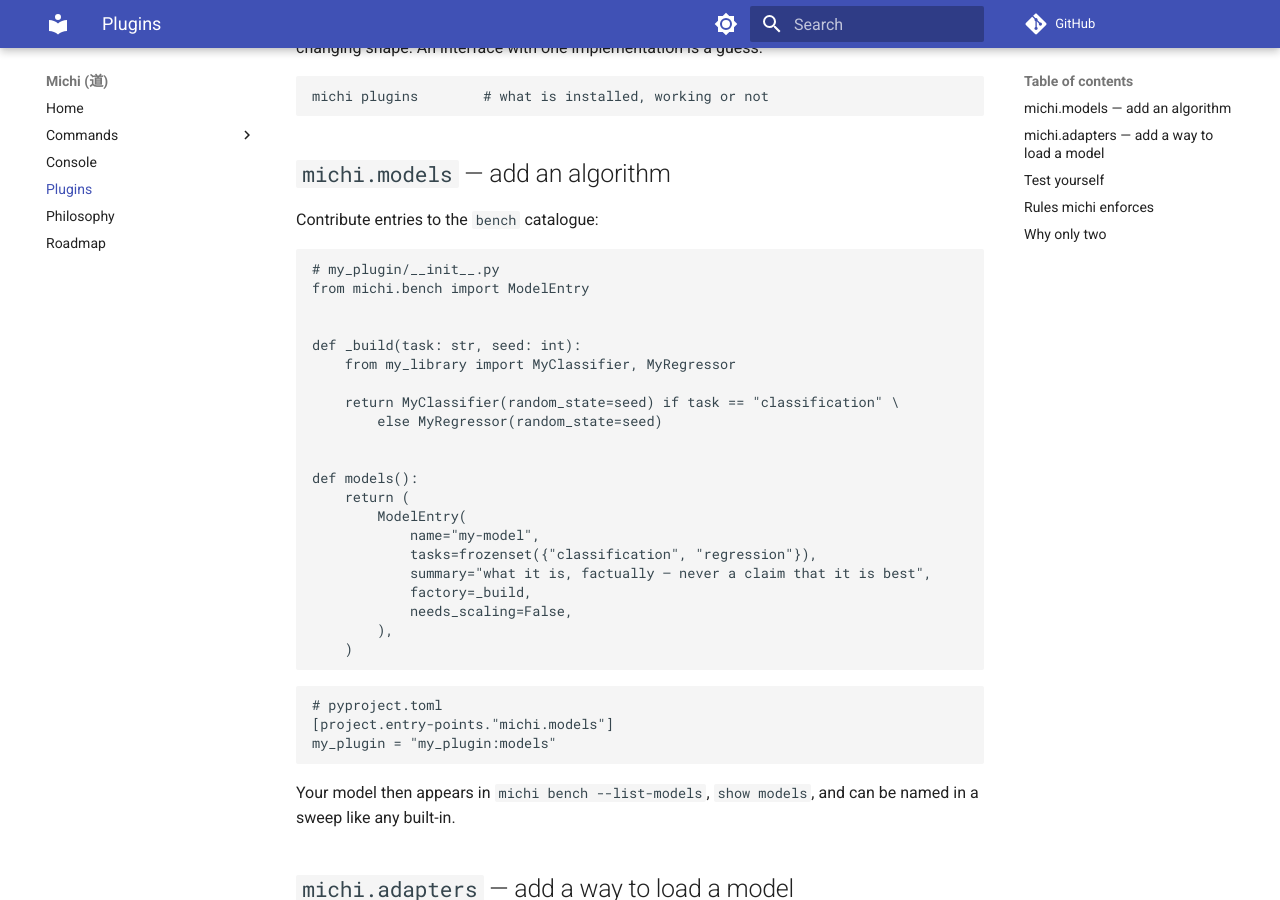
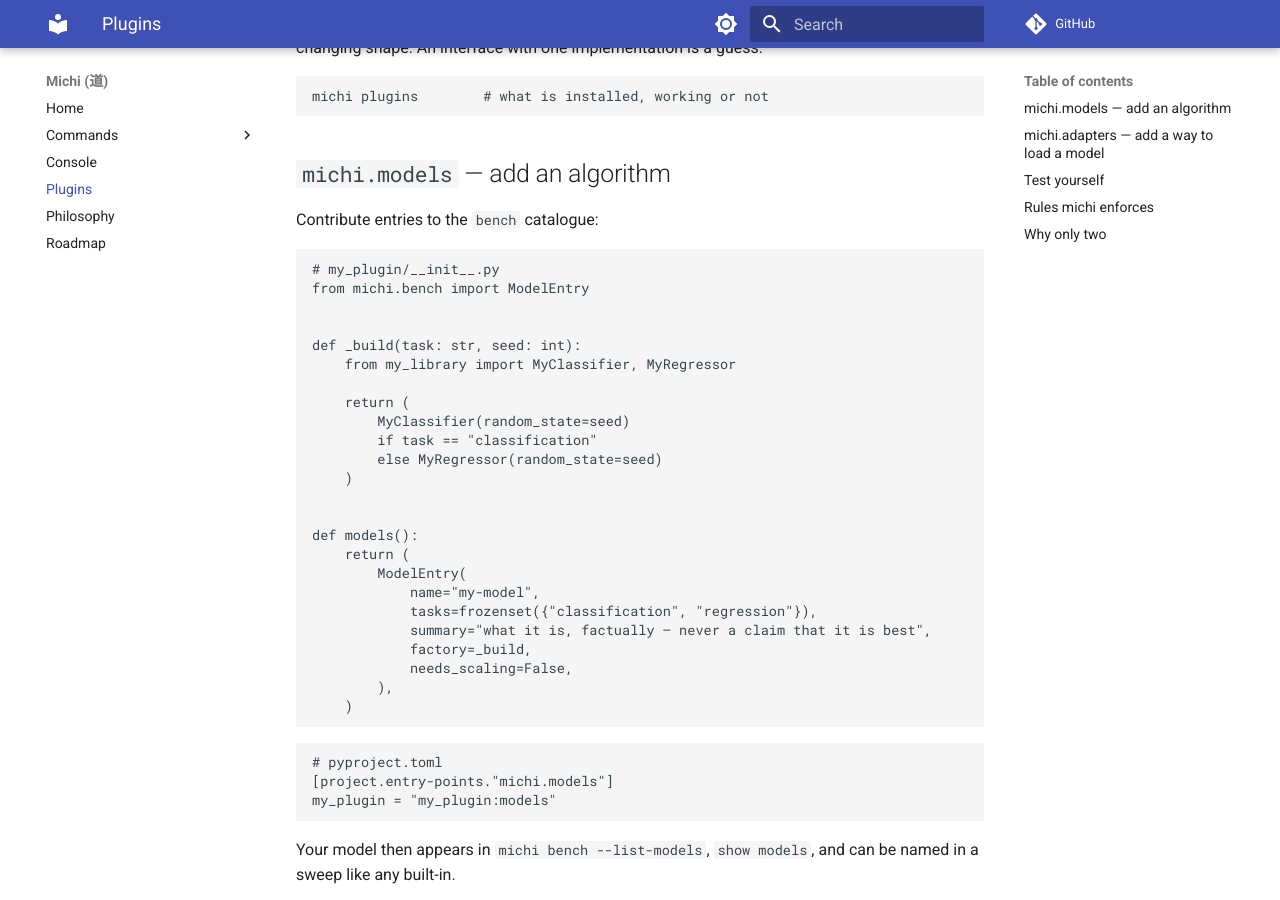
Before and after one commit to cattolatte/michi, an MkDocs documentation site: the page built from docs/plugins.md, in a window 1280 px wide and 900 px high, scrolled down 196 px. Built offline with MkDocs 1.6.1 and Material for MkDocs 9.7.7, drawn with Linux system fonts in a browser that asks for light colours; comment, search, counter and statistics services are not loaded.

```diff
--- a/docs/plugins.md
+++ b/docs/plugins.md
@@ -21,8 +21,11 @@ from michi.bench import ModelEntry
 def _build(task: str, seed: int):
     from my_library import MyClassifier, MyRegressor
 
-    return MyClassifier(random_state=seed) if task == "classification" \
+    return (
+        MyClassifier(random_state=seed)
+        if task == "classification"
         else MyRegressor(random_state=seed)
+    )
 
 
 def models():
```
